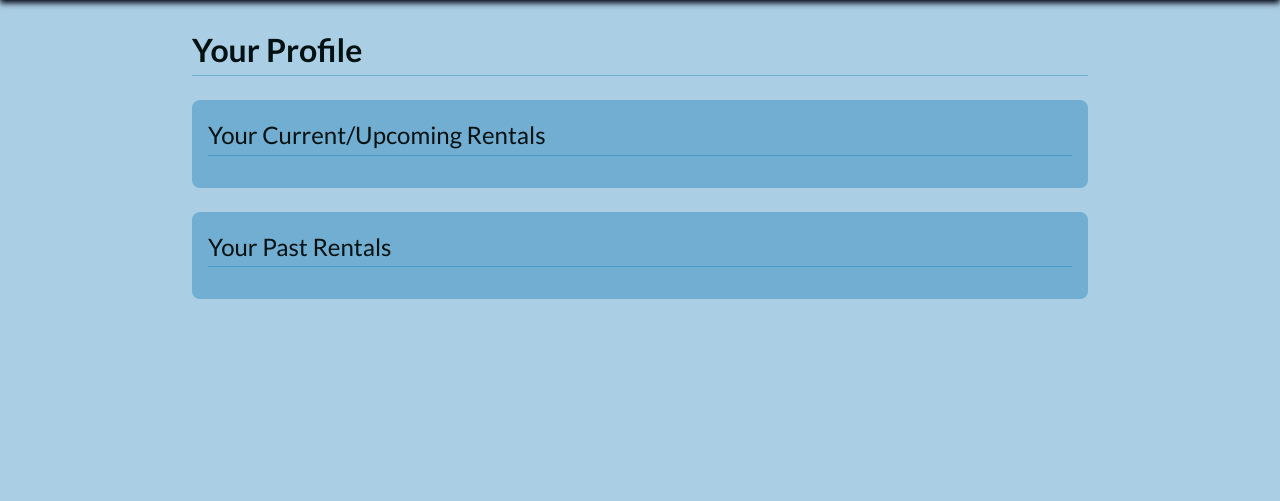
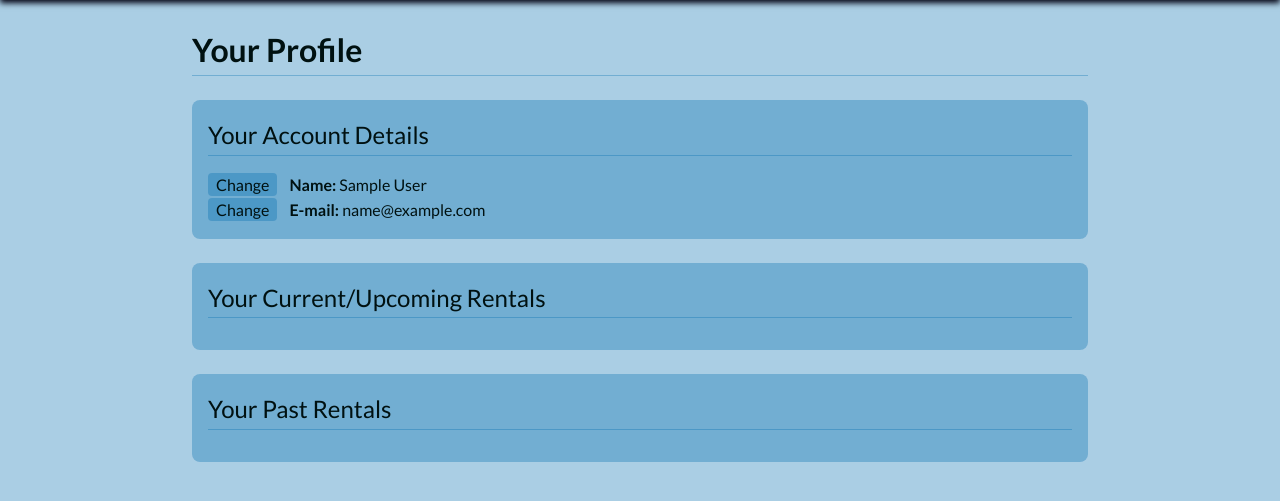
Before and after one commit to Peng2558/luxuryleases, a Django app: page /users/1/ in a window 1280 px wide. Shown: the part 48-549 px from the top of the page. Run offline with Django 5.2, Linux system fonts and the light colour scheme; the visitor is signed in with stand-in values (Sample User, id 1); data comes from the database, SQL or seed files in the repository; data that the repository does not hold is empty; some libraries are stand-ins or nearby versions.

Commit message:
start to integrate user info update functionality

```diff
--- a/main_app/static/css/style.css
+++ b/main_app/static/css/style.css
@@ -318,6 +318,21 @@ nav > #nav-links > .nav-store:hover {
 
 /*===== USER PROFILE =====*/
 
+#user-profile .user-profile-button {
+  background-color: var(--base-layer);
+  border-radius: 0.5vmin;
+  color: inherit;
+  cursor: pointer;
+  margin-right: 1.5vmin;
+  padding: 0.25vmin 1vmin;
+  text-decoration: none;
+  transition: var(--transition);
+}
+
+#user-profile .user-profile-button:hover {
+  background-color: var(--nav-link-hover-bgcol);
+}
+
 #user-profile > .user-rentals,
 #car-admin > .user-rentals {
   background-color: var(--base-layer);
--- a/main_app/templates/users/detail.html
+++ b/main_app/templates/users/detail.html
@@ -3,6 +3,13 @@
 {% block content %}
   <div id='user-profile'>
     <p class='main-title'>Your Profile</p>
+
+    <div class='user-rentals'>
+      <p class='section-title'>Your Account Details</p>
+
+      <p><a class='user-profile-button' href='#'>Change</a><strong>Name:</strong> {{ user.first_name }} {{ user.last_name }}</p>
+      <p><a class='user-profile-button' href='#'>Change</a><strong>E-mail:</strong> {{ user.email }}</p>
+    </div>
 
     <div class='user-rentals'>
       <p class='section-title'>Your Current/Upcoming Rentals</p>
```
